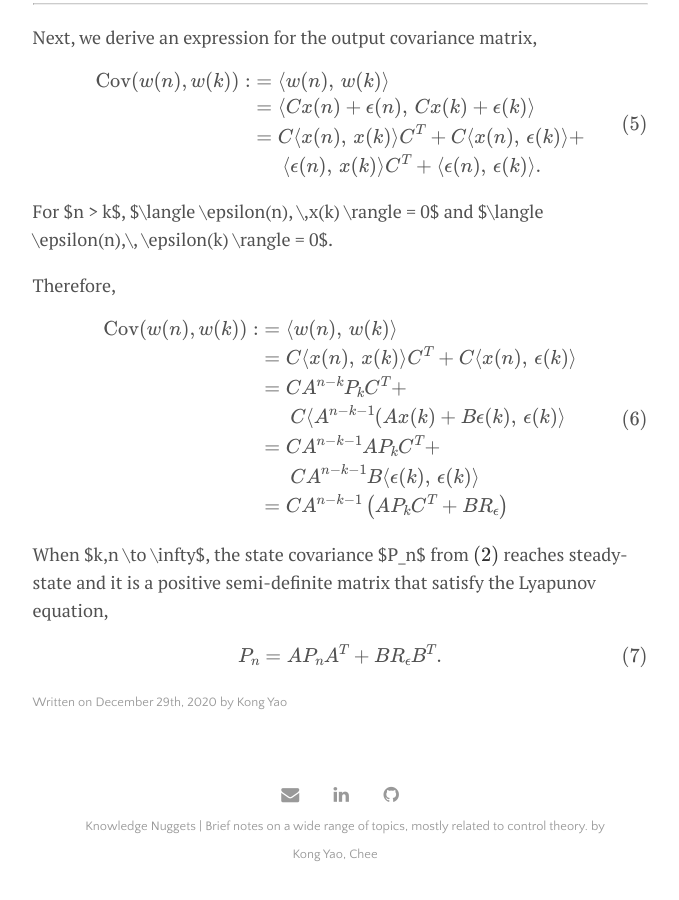
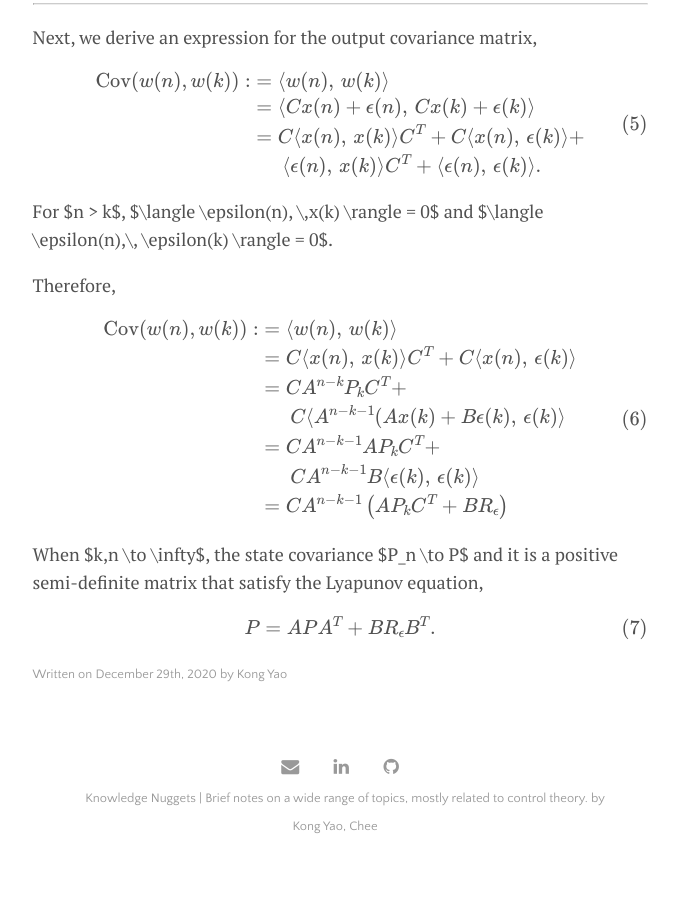
Before and after one commit to CheeGY/cheegy.github.io, a Jekyll site: the page built from _posts/2020-12-29-ModelingUncertainties.md, in a window 1280 px wide and 900 px high, scrolled down 1661 px. Shown: the whole window, without its empty margins (300-979 px from the left). Built offline with Jekyll 4.4.1, drawn with Linux system fonts in a browser that asks for light colours; formulas are drawn with MathJax 3; after the commit the page ends 2533 px from its top, so only the background shows below that.

Commit message:
Update 2020-12-29-ModelingUncertainties.md

```diff
--- a/_posts/2020-12-29-ModelingUncertainties.md
+++ b/_posts/2020-12-29-ModelingUncertainties.md
@@ -85,8 +85,8 @@ $$
 \end{aligned} \label{6}\tag{6}
 $$
 
-When $k,n \to \infty$, the state covariance $P_n$ from \eqref{2} reaches steady-state and it is a positive semi-definite matrix that satisfy the Lyapunov equation,
+When $k,n \to \infty$, the state covariance $P_n \to P$ and it is a positive semi-definite matrix that satisfy the Lyapunov equation,
 
 $$
-P_n = A P_n A^T + B R_{\epsilon} B^T. \label{7}\tag{7}
+P = A P A^T + B R_{\epsilon} B^T. \label{7}\tag{7}
 $$
```
